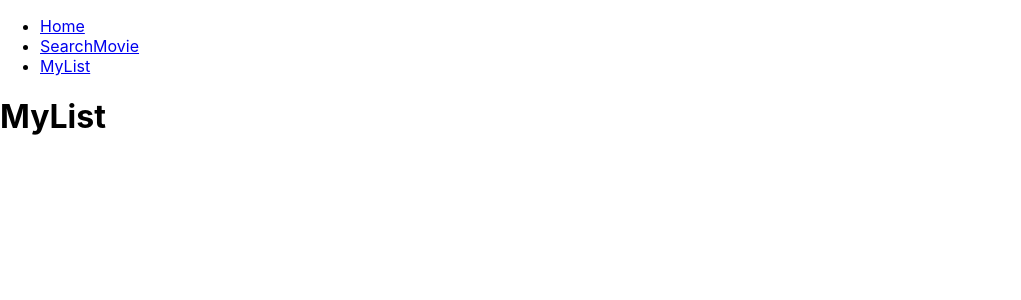
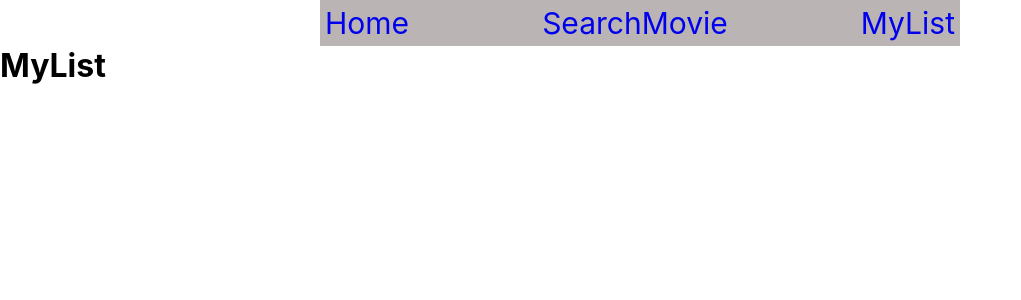
Before and after one commit to AMCh99/movies-rec-app, a React (Create React App) app: page /MyList in a window 1280 px wide. Shown: the top 300 px of the page, without its empty margins (0-1021 px from the left). Built offline with nearby package versions, Linux system fonts and the light colour scheme.

Commit message:
home page works/ some css added

```diff
--- /dev/null
+++ b/src/Home.css
@@ -0,0 +1,14 @@
+* {
+  margin: 0%;
+  padding: 0%;
+}
+
+.trendingApp {
+  margin: 1rem;
+}
+
+.trendingMovies,
+.trendingTvs {
+  display: flex;
+  gap: 10px;
+}
--- a/src/Home.jsx
+++ b/src/Home.jsx
@@ -1,3 +1,84 @@
+import { useState } from "react";
+import { useEffect } from "react";
+import MovieCard from "./MovieCard";
+import TvCard from "./TvCard";
+import MainCardHome from "./MainCardHome";
+import "./Home.css";
+
+const API_KEY = "f402a4b12e741e93d7e20be5d6f634d6";
+const API_CODE =
+  "eyJhbGciOiJIUzI1NiJ9.eyJhdWQiOiJmNDAyYTRiMTJlNzQxZTkzZDdlMjBiZTVkNmY2MzRkNiIsInN1YiI6IjYzY2M2OTU5Y2VlNDgxMDBkZWU4OWU0OCIsInNjb3BlcyI6WyJhcGlfcmVhZCJdLCJ2ZXJzaW9uIjoxfQ.6zgSiWjnA_2frOOKjORgzgAHs3tbYQfd9zGi_rhct5Y";
+
+const EXAMPLE_QUERY2 = `
+https://api.themoviedb.org/3/search/movie?api_key=${API_KEY}&query=Jack+Reacher`;
+
+const MOVIES_TRENDING_WEEK_QUERYY =
+  "https://api.themoviedb.org/3/trending/movie/week?api_key=f402a4b12e741e93d7e20be5d6f634d6";
+
+const TV_TRENDING_WEEK_QUERYY =
+  "https://api.themoviedb.org/3/trending/tv/week?api_key=f402a4b12e741e93d7e20be5d6f634d6";
+
+const POSTER =
+  "https://image.tmdb.org/t/p/w500//s16H6tpK2utvwDtzZ8Qy4qm5Emw.jpg";
+
 export default function Home() {
-  return <h1>Home</h1>;
+  const [movies, setMovies] = useState([]);
+  const [tv, setTv] = useState([]);
+  // const [mainCard, setMainCard] = useState({ title: "none" });
+  // const [counter, setCounter] = useState(1);
+
+  const trending = async () => {
+    const response_movies = await fetch(`${MOVIES_TRENDING_WEEK_QUERYY}`);
+    const response_tv = await fetch(`${TV_TRENDING_WEEK_QUERYY}`);
+    const data_movies = await response_movies.json();
+    const data_tv = await response_tv.json();
+
+    setMovies(data_movies.results);
+    setTv(data_tv.results);
+  };
+
+  // console.log(movies[1]);
+  useEffect(() => {
+    trending();
+  }, []);
+
+  // useEffect(() => {
+  //   setTimeout(() => {
+  //     setMainCard(movies[counter]);
+  //     counter <= 5 ? setCounter(counter + 1) : setCounter(0);
+  //   }, 3000);
+  // });
+  // console.log(counter);
+  // console.log(mainCard);
+  return (
+    <div className="trendingApp">
+      {/* <MainCardHome title={mainCard.title} /> */}
+      {/* <button onClick={() => trending()}>REFRESH</button> */}
+      <h2>Popular movies</h2>
+      <div className="trendingMovies">
+        {movies.map((movie) => (
+          <MovieCard
+            title={movie.title}
+            vote_average={movie.vote_average}
+            release_date={movie.release_date}
+            poster={`https://image.tmdb.org/t/p/w300/${movie.poster_path}`}
+          />
+        ))}
+      </div>
+      <h2>Popular Tv shows</h2>
+      <div className="trendingTvs">
+        {tv.map((tv) => (
+          <TvCard
+            title={tv.title}
+            vote_average={tv.vote_average}
+            first_air_date={tv.first_air_date}
+            poster={`https://image.tmdb.org/t/p/w300/${tv.poster_path} `}
+          />
+        ))}
+      </div>
+
+      {/* <MovieCard title={movies[1].title} />
+      <img src={POSTER} /> */}
+    </div>
+  );
 }
--- /dev/null
+++ b/src/Layout.css
@@ -0,0 +1,27 @@
+* {
+  margin: 0%;
+  padding: 0%;
+}
+nav {
+  width: 50%;
+  margin: auto;
+}
+ul {
+  display: flex;
+  background-color: rgba(185, 178, 178, 0.973);
+  justify-content: space-between;
+  padding: 5px;
+}
+
+li {
+  list-style: none;
+}
+
+.navP {
+  font-size: 30px;
+  text-decoration: none;
+}
+
+:link {
+  text-decoration: none;
+}
--- a/src/Layout.js
+++ b/src/Layout.js
@@ -1,4 +1,5 @@
 import { Outlet, Link } from "react-router-dom";
+import "./Layout.css";
 
 export default function Layout() {
   return (
@@ -6,13 +7,19 @@ export default function Layout() {
       <nav>
         <ul>
           <li>
-            <Link to="/">Home</Link>
+            <Link to="/">
+              <p className="navP">Home</p>
+            </Link>
           </li>
           <li>
-            <Link to="/SearchMovie">SearchMovie</Link>
+            <Link to="/SearchMovie">
+              <p className="navP">SearchMovie</p>
+            </Link>
           </li>
           <li>
-            <Link to="/MyList">MyList</Link>
+            <Link to="/MyList">
+              <p className="navP">MyList</p>
+            </Link>
           </li>
         </ul>
       </nav>
--- /dev/null
+++ b/src/MainCardHome.jsx
@@ -0,0 +1,3 @@
+export default function MainCardHome(props) {
+  return <p className="titleCard">{props.title}</p>;
+}
--- /dev/null
+++ b/src/MovieCard.jsx
@@ -0,0 +1,16 @@
+export default function MovieCard(props) {
+  //   const poster_link = "/kuf6dutpsT0vSVehic3EZIqkOBt.jpg";
+  //   const poster_link = props.poster_path;
+  //   console.log(poster_link);
+
+  //   const POSTER = `https://image.tmdb.org/t/p/w400/${poster_link}`;
+
+  return (
+    <div className="movieCard">
+      <img src={props.poster} alt={props.title} />
+      <p className="titleCard">{props.title}</p>
+      <p>Scoring: {props.vote_average}</p>
+      <p>{props.release_date.toString().slice(0, 4)}</p>
+    </div>
+  );
+}
--- /dev/null
+++ b/src/TvCard.jsx
@@ -0,0 +1,16 @@
+export default function TvCard(props) {
+  //   const poster_link = "/kuf6dutpsT0vSVehic3EZIqkOBt.jpg";
+  //   const poster_link = props.poster_path;
+  //   console.log(poster_link);
+
+  //   const POSTER = `https://image.tmdb.org/t/p/w400/${poster_link}`;
+
+  return (
+    <div className="tvCard">
+      <img src={props.poster} alt={props.title} />
+      <p className="titleCard">{props.title}</p>
+      <p>Scoring: {props.vote_average}</p>
+      <p>{props.first_air_date.toString().slice(0, 4)}</p>
+    </div>
+  );
+}
```
